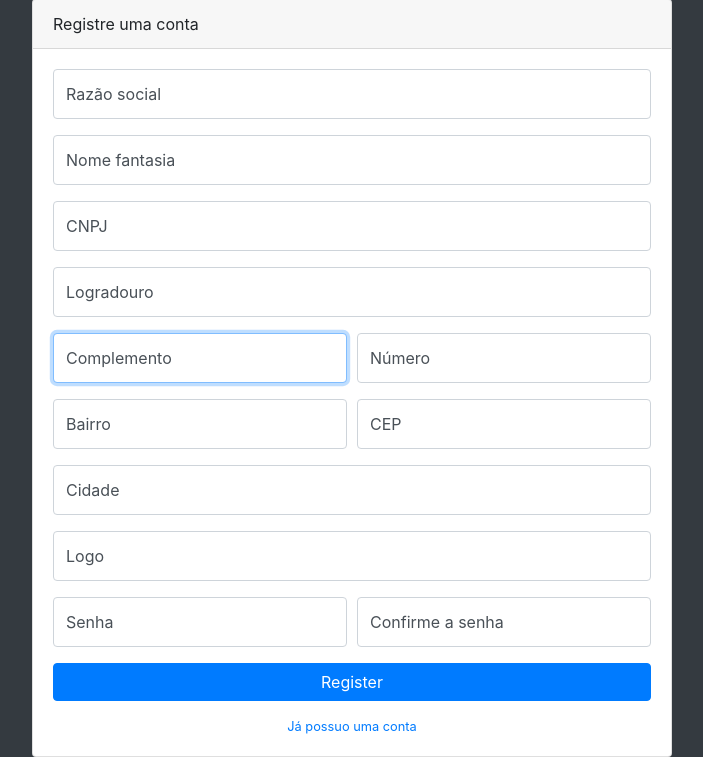
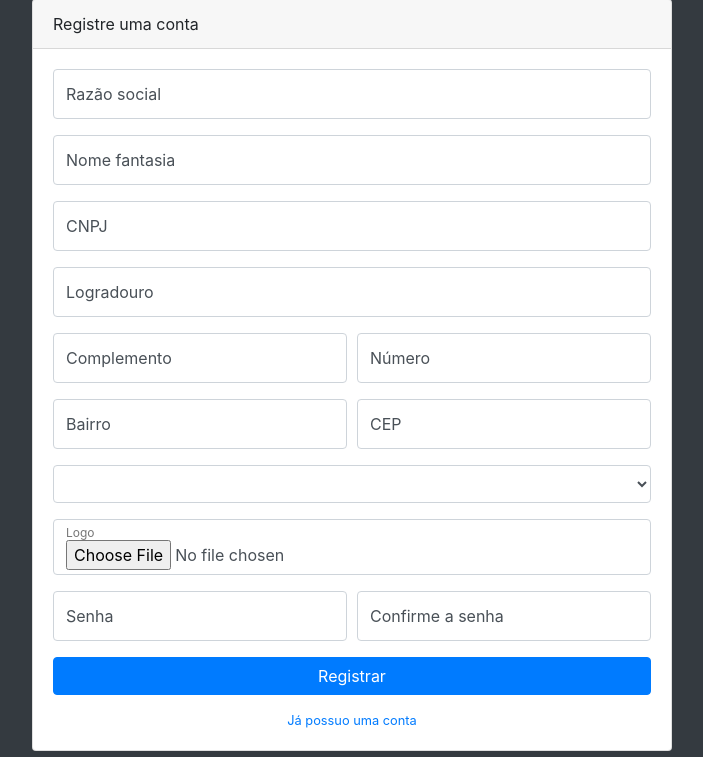
Before and after one commit to viniciusandd/uri-share, a Flask app: template app/templates/registrar.html in a window 1280 px wide. Shown: the part 49-806 px from the top of the page, without its empty margins (288-991 px from the left). Run offline with Flask 2, Linux system fonts and the light colour scheme; the template is opened without the code that fills it: values that come from a table or form of the project are taken from there, others are empty; parts of the project's set-up code (start-up, migrations or seed data) failed here and were passed over; some libraries are stand-ins or nearby versions.

Commit message:
Formulário de registrar (perfil) em construção

```diff
--- a/app/controllers/controller.py
+++ b/app/controllers/controller.py
@@ -2,8 +2,8 @@ from flask import render_template, flash, redirect, url_for
 from flask_login import login_user, logout_user, current_user, login_required
 from app import app, db, login_manager
 
-from app.models.tables import Perfil
-from app.models.form import LoginForm
+from app.models.tables import Perfil, Cidade
+from app.models.form import LoginForm, PerfilForm
 
 @login_manager.user_loader
 def load_user(id):
@@ -13,9 +13,43 @@ def load_user(id):
 def raiz():
     return "Bem vindo ao Share!"
 
-@app.route("/registrar")
+@app.route("/registrar", methods=['GET', 'POST'])
 def registrar():
     formulario = PerfilForm()
+    formulario.cidade_id.choices = [(g.id, g.nome) for g in Cidade.query.order_by('nome')]
+    if formulario.validate_on_submit():
+        if formulario.senha.data == formulario.senha_confirmar.data:
+            perfil = Perfil(
+                formulario.razao_social.data,
+                formulario.nome_fantasia.data,
+                formulario.cnpj.data,
+                formulario.senha.data,
+                formulario.logradouro.data,
+                formulario.complemento.data,
+                formulario.numero.data,
+                formulario.bairro.data,
+                formulario.cep.data,
+                None,
+                dict(formulario.cidade_id.choices).get(formulario.cidade_id.data)
+            )
+            db.session.add(perfil)
+            bErro = False
+            try:
+                db.session.commit()
+            except Exception as e:
+                bErro = True
+                print('Falha ao inserir: % s' % e)
+
+            if bErro:
+                flash("Não foi possível confirmar o registro, preencha os campos corretamente.")
+            else:
+                flash("Você foi registrado com sucesso")
+                return redirect(url_for("login"))
+
+        else:
+            flash("As senhas digitadas são diferentes.")
+    else:
+        print(formulario.errors)
     return render_template('registrar.html', formulario=formulario)
 
 # Para que o login funcione, é necessário que o campo formulario.csrf_token
--- a/app/models/form.py
+++ b/app/models/form.py
@@ -8,15 +8,15 @@ class LoginForm(FlaskForm):
     lembrar_senha = BooleanField("lembrar_senha")
 
 class PerfilForm(FlaskForm):
-    razao_social    = StringField("razao_social", validators=[DataRequired])
-    nome_fantasia   = StringField("nome_fantasia", validators=[DataRequired])
-    cnpj            = StringField("cnpj", validators=[DataRequired])
-    senha           = PasswordField("senha", validators=[DataRequired])
-    senha_confirmar = PasswordField("senha_confirmar", validators=[DataRequired])
-    logradouro      = StringField("logradouro", validators=[DataRequired])
+    razao_social    = StringField("razao_social", validators=[DataRequired()])
+    nome_fantasia   = StringField("nome_fantasia", validators=[DataRequired()])
+    cnpj            = StringField("cnpj", validators=[DataRequired()])
+    senha           = PasswordField("senha", validators=[DataRequired()])
+    senha_confirmar = PasswordField("senha_confirmar", validators=[DataRequired()])
+    logradouro      = StringField("logradouro", validators=[DataRequired()])
     complemento     = StringField("complemento")
-    numero          = StringField("numero", validators=[DataRequired])
-    bairro          = StringField("bairro", validators=[DataRequired])
-    cep             = StringField("cep", validators=[DataRequired])
+    numero          = StringField("numero", validators=[DataRequired()])
+    bairro          = StringField("bairro", validators=[DataRequired()])
+    cep             = StringField("cep", validators=[DataRequired()])
     logo            = FileField("logo")
-    cidade          = SelectField("cidade")
+    cidade_id       = SelectField("cidade", coerce=int)
--- a/app/templates/login.html
+++ b/app/templates/login.html
@@ -82,7 +82,7 @@
           <button type="submit" class="btn btn-primary btn-block">Login</button>
         </form>
         <div class="text-center">
-          <a class="d-block small mt-3" href="register.html">Cadastrar um novo perfil</a>
+          <a class="d-block small mt-3" href="{{ url_for('registrar') }}">Cadastrar um novo perfil</a>
           <a class="d-block small" href="forgot-password.html">Esqueceu sua senha?</a>
         </div>
       </div>
--- a/app/templates/registrar.html
+++ b/app/templates/registrar.html
@@ -1,5 +1,5 @@
 <!DOCTYPE html>
-<html lang="en">
+<html lang="pt-br">
 
 <head>
 
@@ -25,43 +25,55 @@
     <div class="card card-register mx-auto mt-5">
       <div class="card-header">Registre uma conta</div>
       <div class="card-body">
-        <form>
+        <form action="" method="POST">
+          {{ formulario.csrf_token }}
+          {% with messages = get_flashed_messages() %}
+            {% if messages %}
+              <div class="alert alert-warning" role="alert">
+                <ul class=flashes>
+                {% for message in messages %}
+                  <li>{{ message }}</li>
+                {% endfor %}
+                </ul>
+              </div>
+            {% endif %}
+          {% endwith %}
           <div class="form-group">
             <div class="form-label-group">
-              <input type="text" id="inputEmail" class="form-control" placeholder="Email address" required="required">
-              <label for="inputEmail">Razão social</label>
+              {{ formulario.razao_social(id="inputRazaoSocial", class="form-control", placeholder="Razão social", required="required") }}
+              <label for="inputRazaoSocial">Razão social</label>
             </div>
           </div>
           <div class="form-group">
             <div class="form-label-group">
-              <input type="text" id="inputEmail" class="form-control" placeholder="Email address" required="required">
-              <label for="inputEmail">Nome fantasia</label>
+              {{ formulario.nome_fantasia(id="inputNomeFantasia", class="form-control", placeholder="Nome fantasia", required="required") }}
+              <label for="inputNomeFantasia">Nome fantasia</label>
             </div>
           </div>
           <div class="form-group">
             <div class="form-label-group">
-              <input type="text" id="inputEmail" class="form-control" placeholder="Email address" required="required">
-              <label for="inputEmail">CNPJ</label>
+              {{ formulario.cnpj(id="inputCnpj", class="form-control", placeholder="CNPJ", required="required") }}
+              <label for="inputCnpj">CNPJ</label>
             </div>
           </div>
           <div class="form-group">
             <div class="form-label-group">
-              <input type="text" id="inputEmail" class="form-control" placeholder="Email address" required="required">
-              <label for="inputEmail">Logradouro</label>
+              {{ formulario.logradouro(id="inputLogradouro", class="form-control", placeholder="Logradouro", required="required") }}
+              <label for="inputLogradouro">Logradouro</label>
             </div>
           </div>
           <div class="form-group">
             <div class="form-row">
               <div class="col-md-6">
                 <div class="form-label-group">
-                  <input type="text" id="firstName" class="form-control" placeholder="First name" required="required" autofocus="autofocus">
-                  <label for="firstName">Complemento</label>
+                  {{ formulario.complemento(id="inputComplemento", class="form-control", placeholder="Complemento") }}
+                  <label for="inputComplemento">Complemento</label>
                 </div>
               </div>
               <div class="col-md-6">
                 <div class="form-label-group">
-                  <input type="text" id="lastName" class="form-control" placeholder="Last name" required="required">
-                  <label for="lastName">Número</label>
+                  {{ formulario.numero(id="inputNumero", class="form-control", placeholder="Número", required="required") }}
+                  <label for="inputNumero">Número</label>
                 </div>
               </div>
             </div>
@@ -70,50 +82,49 @@
             <div class="form-row">
               <div class="col-md-6">
                 <div class="form-label-group">
-                  <input type="text" id="firstName" class="form-control" placeholder="First name" required="required" autofocus="autofocus">
-                  <label for="firstName">Bairro</label>
+                  {{ formulario.bairro(id="inputBairro", class="form-control", placeholder="Bairro", required="required") }}
+                  <label for="inputBairro">Bairro</label>
                 </div>
               </div>
               <div class="col-md-6">
                 <div class="form-label-group">
-                  <input type="text" id="lastName" class="form-control" placeholder="Last name" required="required">
-                  <label for="lastName">CEP</label>
+                  {{ formulario.cep(id="inputCep", class="form-control", placeholder="CEP", required="required") }}
+                  <label for="inputCep">CEP</label>
                 </div>
               </div>
             </div>
           </div>
           <div class="form-group">
             <div class="form-label-group">
-              <input type="text" id="inputEmail" class="form-control" placeholder="Email address" required="required">
-              <label for="inputEmail">Cidade</label>
+              {{ formulario.cidade_id(id="selectCidadeId", class="form-control", placeholder="Selecione sua cidade.", required="required") }}
             </div>
           </div>
           <div class="form-group">
             <div class="form-label-group">
-              <input type="text" id="inputEmail" class="form-control" placeholder="Email address" required="required">
-              <label for="inputEmail">Logo</label>
+              {{ formulario.logo(id="fileLogo", class="form-control") }}
+              <label for="fileLogo">Logo</label>
             </div>
           </div>
           <div class="form-group">
             <div class="form-row">
               <div class="col-md-6">
                 <div class="form-label-group">
-                  <input type="password" id="inputPassword" class="form-control" placeholder="Password" required="required">
-                  <label for="inputPassword">Senha</label>
+                  {{ formulario.senha(id="inputSenha", class="form-control", placeholder="Senha", required="required") }}
+                  <label for="inputSenha">Senha</label>
                 </div>
               </div>
               <div class="col-md-6">
                 <div class="form-label-group">
-                  <input type="password" id="confirmPassword" class="form-control" placeholder="Confirm password" required="required">
-                  <label for="confirmPassword">Confirme a senha</label>
+                  {{ formulario.senha_confirmar(id="inputSenhaConfirmar", class="form-control", placeholder="Confirme a senha", required="required") }}
+                  <label for="inputSenhaConfirmar">Confirme a senha</label>
                 </div>
               </div>
             </div>
           </div>
-          <a class="btn btn-primary btn-block" href="login.html">Register</a>
+          <button type="submit" class="btn btn-primary btn-block">Registrar</button>
         </form>
         <div class="text-center">
-          <a class="d-block small mt-3" href="login.html">Já possuo uma conta</a>
+          <a class="d-block small mt-3" href="{{ url_for('login') }}">Já possuo uma conta</a>
         </div>
       </div>
     </div>
```
Also changed, not shown: app/models/tables.py (+5 -5 lines).
